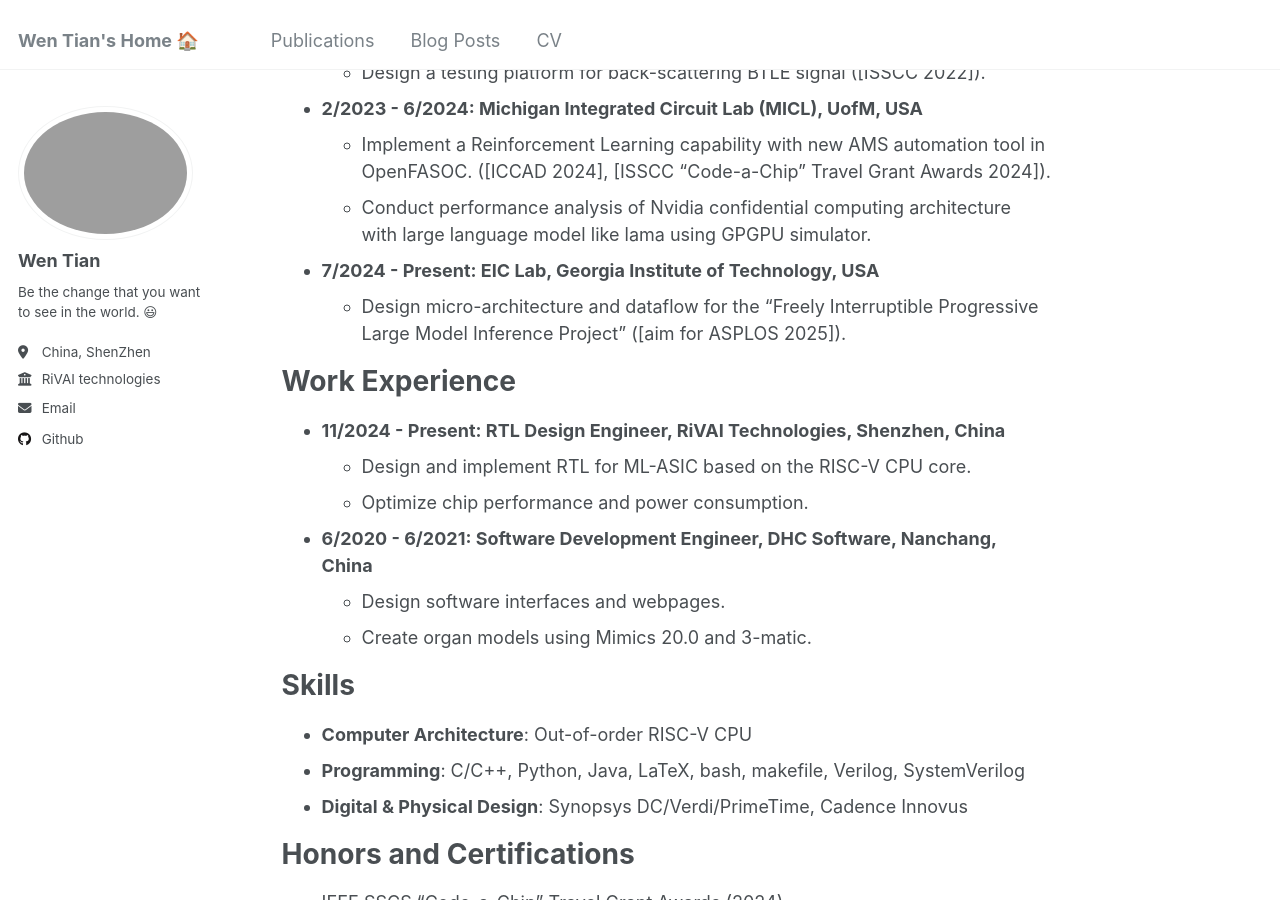
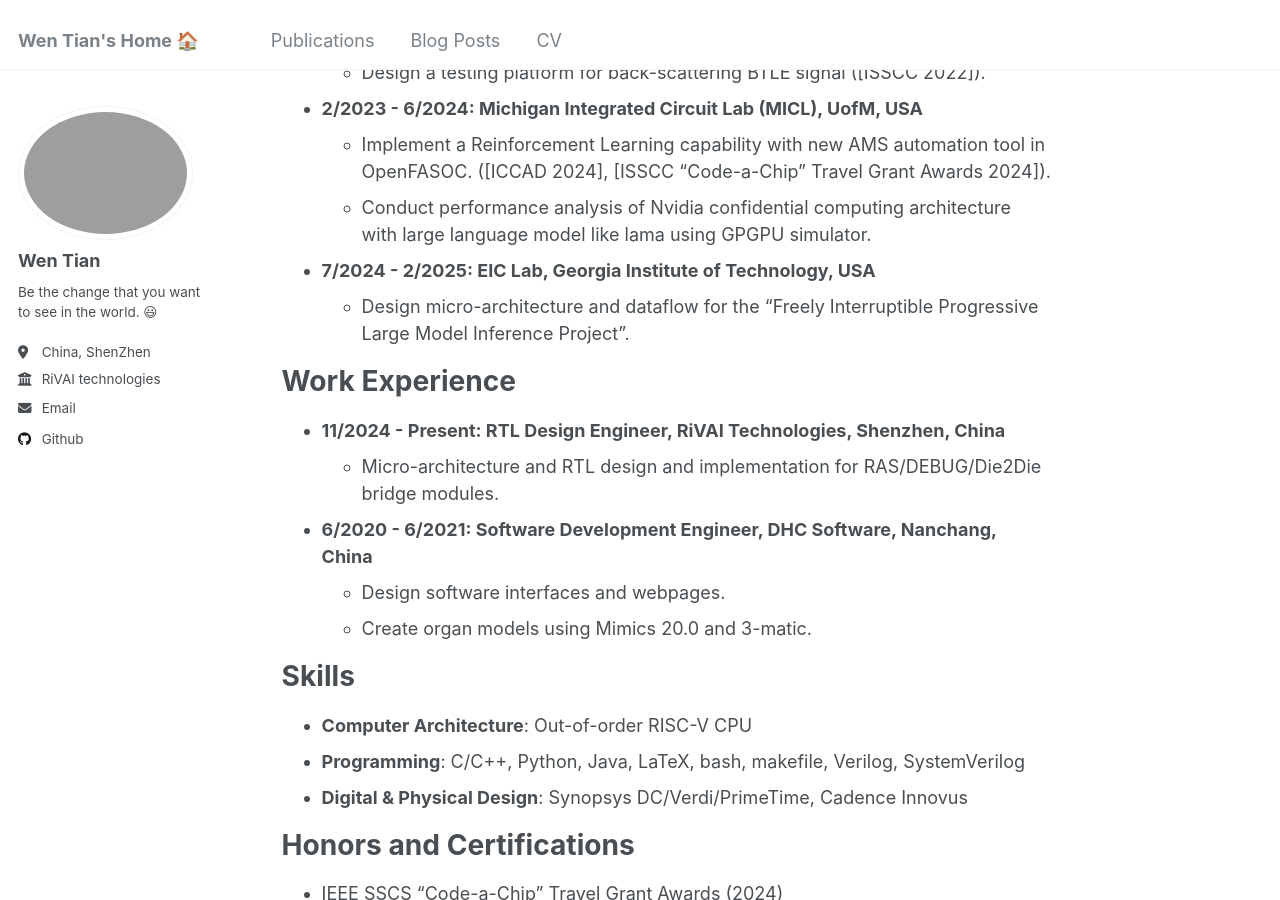
Before and after one commit to Wen-Tian-Pineapple/wen-tian-pineapple.github.io, a Jekyll site: the page built from _pages/cv.md, in a window 1280 px wide and 900 px high, scrolled down 729 px. Built offline with Jekyll 4.4.1, drawn with Linux system fonts in a browser that asks for light colours.

Commit message:
Update cv.md

```diff
--- a/_pages/cv.md
+++ b/_pages/cv.md
@@ -2,7 +2,7 @@
 title: "CV"
 permalink: /cv/
 author_profile: true
-cvurl: 'http://wen-tian-pineapple.github.io/files/updated____CV.pdf'
+cvurl: 'http://wen-tian-pineapple.github.io/files/Awesome_CV_.pdf'
 redirect_from:
   - /resume
 ---
@@ -37,14 +37,13 @@ Research Experience
   - Implement a Reinforcement Learning capability with new AMS automation tool in OpenFASOC. ([ICCAD 2024], [ISSCC "Code-a-Chip" Travel Grant Awards 2024]).
   - Conduct performance analysis of Nvidia confidential computing architecture with large language model like lama using GPGPU simulator.
 
-* **7/2024 - Present: EIC Lab, Georgia Institute of Technology, USA**
-  - Design micro-architecture and dataflow for the "Freely Interruptible Progressive Large Model Inference Project" ([aim for ASPLOS 2025]).
+* **7/2024 - 2/2025: EIC Lab, Georgia Institute of Technology, USA**
+  - Design micro-architecture and dataflow for the "Freely Interruptible Progressive Large Model Inference Project".
 
 Work Experience
 ======
 * **11/2024 - Present: RTL Design Engineer, RiVAI Technologies, Shenzhen, China**
-  - Design and implement RTL for ML-ASIC based on the RISC-V CPU core.
-  - Optimize chip performance and power consumption.
+  - Micro-architecture and RTL design and implementation for RAS/DEBUG/Die2Die bridge modules.
 
 * **6/2020 - 6/2021: Software Development Engineer, DHC Software, Nanchang, China**
   - Design software interfaces and webpages.
```
